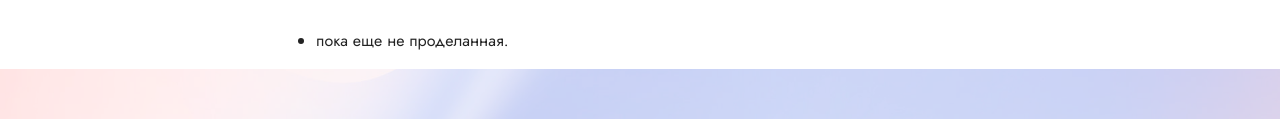
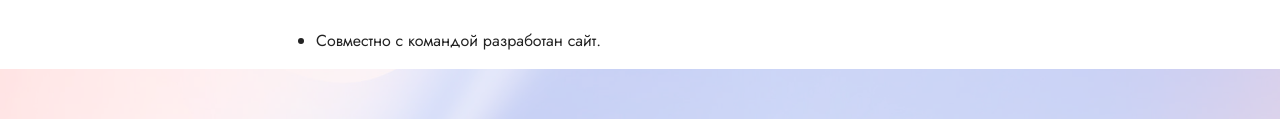
Before and after one commit to cmpunk551/cmpunk551.github.io, a plain HTML site: page page3.html in a window 1280 px wide. Shown: the part 166-285 px from the top of the page. Drawn offline with Linux system fonts and the light colour scheme.

Commit message:
Update page3.html

```diff
--- a/page3.html
+++ b/page3.html
@@ -65,7 +65,7 @@
                     Проделанная работа:</h4>
                 <div class="mbr-text mbr-fonts-style display-7">
                     <ul>
-                        <li>пока еще не проделанная.</li>
+                        <li>Совместно с командой разработан сайт.</li>
                     </ul>
                 </div>
             </div>
```
